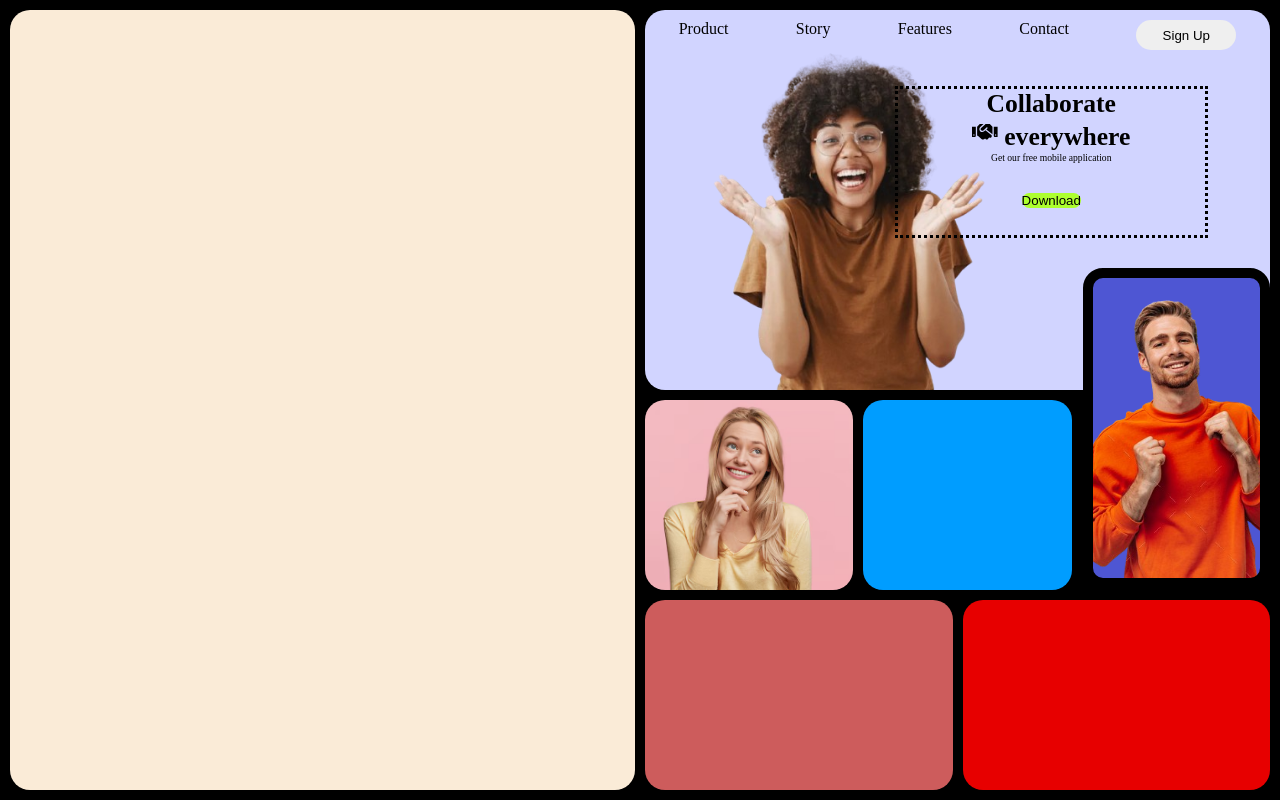
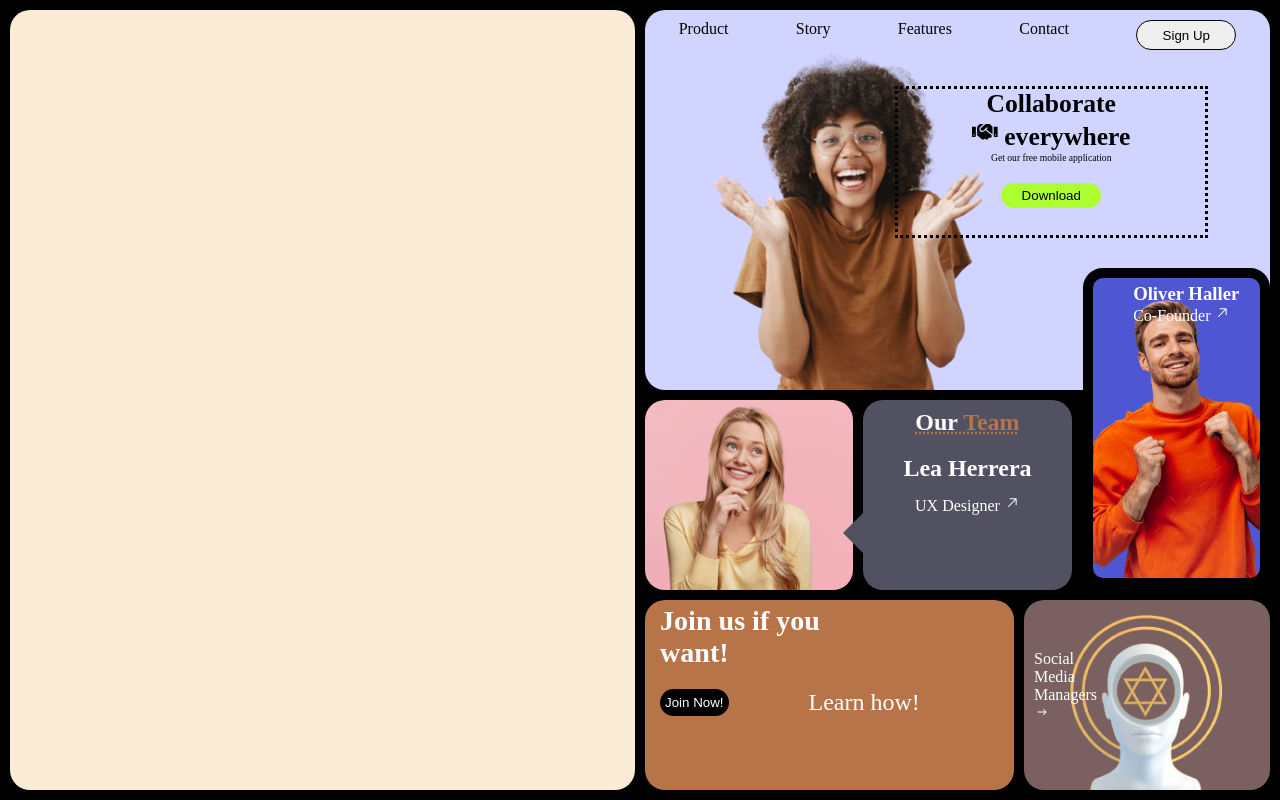
Before and after one commit to AlsonAfrica/UI-design, a React (Vite) app in the folder projectgrid/: page / in a window 1280 px wide. Built offline with nearby package versions, Linux system fonts and the light colour scheme.

Commit message:
Refractoring: Updated the right container content

```diff
--- a/projectgrid/src/components/background.css
+++ b/projectgrid/src/components/background.css
@@ -71,8 +71,25 @@
 .body-container2{
     height: 100%;
     width:33.33%;
-    background-color: rgb(0, 157, 255);
+    background-color: #525161;
     border-radius: inherit;
+    text-align: center;
+    color:white;
+    line-height: 1.9;
+    position: relative;
+}
+.body-container2:after{
+    content: '';
+	position: absolute;
+	left: 0;
+	top: 70%;
+	width: 0;
+	height: 0;
+	border: 20px solid transparent;
+	border-right-color: #525161;
+	border-left: 0;
+	margin-top: -20px;
+	margin-left: -20px;
 }
 .body-container3{
     background-color: #4e56d3;
@@ -91,15 +108,21 @@
 /* Footer-container children */
 .footer-container1{
     height:100%;
-    width:100%;
-    background-color: indianred;
+    width:60%;
+    background-color: #b77449;
     border-radius: inherit;
+    color: white;
 }
 .footer-container2{
     height:100%;
-    width:100%;
-    background-color: rgb(231, 0, 0);
+    width:40%;
+    background-color: #7a6061;
     border-radius: inherit;
+    background-image: url('../assets/orthodox1.png');
+    background-size: cover;
+    background-position: center;
+    background-repeat: no-repeat;
+
 }
 /* Hero styling */
 .Eve-cont{
@@ -119,7 +142,7 @@
     width:100px;
     height:30px;
     border-radius: 50px;
-    border: none;
+    border: 1px black solid;
 }
 
 .collaborate{
@@ -136,7 +159,9 @@
     font-size: 0.6rem;
 }
 .collaborate button{
-    margin-top: 30px;
+    width:100px;
+    height:25px;
+    margin-top: 20px;
     background-color: greenyellow;
     border-radius: 50px;
     border: none;
@@ -145,7 +170,44 @@
     font-size: 1.6rem;
 }
 /* body styling */
+.oliver-text{
+    color:white;
+    padding: 5px 0px 0px 40px;
+}
+.body-container2 span{
+  color:#b5754a;
+}
+.body-container2 h3{
+    font-size: 1.5em;
+}
+#our-text{
+    text-decoration: underline dotted #b5754a;
+}
 
+/* footer styling */
+.join-text{
+    font-size: 1.5em;
+    margin: 5px 0px 0px 15px;
+}
+.join-learn{
+    margin-top: 20px;
+    display: flex;
+    justify-content: flex-start;
+    gap:80px;
+}
+.join-learn button{
+    padding:5px;
+    color:white;
+    background-color: black;
+    border: none;
+    border-radius: 20px;
+}
+.socials-text{
+    display: flex;
+    margin-left: 10px;
+    margin-top: 50px;
+    color:white;
+}
 /* Media queries */
 @media only screen and (max-width: 600px) {
     .wrapper {
@@ -171,4 +233,17 @@
     .collaborate button{
         margin-top: 5px;
     }
+    .oliver-text{
+        font-size: 7px;
+
+    }
+    .body-container2 h3,p{
+        font-size: .8rem;
+    }
+    .join-text h3{
+        font-size: .6em;
+    }
+    .join-learn p{
+        font-size: 13px;
+    }
   }
--- a/projectgrid/src/components/background.jsx
+++ b/projectgrid/src/components/background.jsx
@@ -1,7 +1,8 @@
 import '../components/background.css'
 import { FaHandshake } from "react-icons/fa";
-// import { MdArrowOutward } from "react-icons/md";
+import { GoArrowUpRight } from "react-icons/go";
 import Eve from "../assets/Eve.png"
+import { IoIosArrowRoundForward } from "react-icons/io";
 import Oliver from '../assets/oliver.png'
 
 const background = () => {
@@ -30,14 +31,37 @@ const background = () => {
         </div>
         <div className='body'>
           <div className="body-container1"></div>
-          <div className="body-container2"></div>
+          <div className="body-container2">
+            <h3 id="our-text">Our <span>Team</span></h3>
+            <h3>Lea Herrera</h3>
+            <p>UX Designer <GoArrowUpRight /></p>
+
+          </div>
           <div className="body-container3">
-          {/* <img src={Oliver} heght={"100%"}></img> */}
+            <div className="oliver-text">
+            <h3>Oliver Haller</h3>
+            <p>Co-Founder <GoArrowUpRight /></p>
+            </div>
           </div>
         </div>
         <div className='footer'>
-          <div className='footer-container1'></div>
-          <div className='footer-container2'></div>
+          <div className='footer-container1'>
+            <div className='join-text'>
+                <h3>Join us if you <br/> want!</h3>
+                <div className='join-learn'>
+                  <button>Join Now!</button>
+                  <p>Learn how!</p>
+                </div>
+            </div>
+
+          </div>
+          <div className='footer-container2'>
+            <div className="socials-text">
+              <p>Social <br/> Media <br/> Managers <br/> <IoIosArrowRoundForward /></p>
+
+            </div>
+
+          </div>
         </div>
       </div>
      </div>
```
Also changed, not shown: projectgrid/src/assets/orthodox-removebg-preview.png (deleted), projectgrid/src/assets/orthodox1.png (added).
